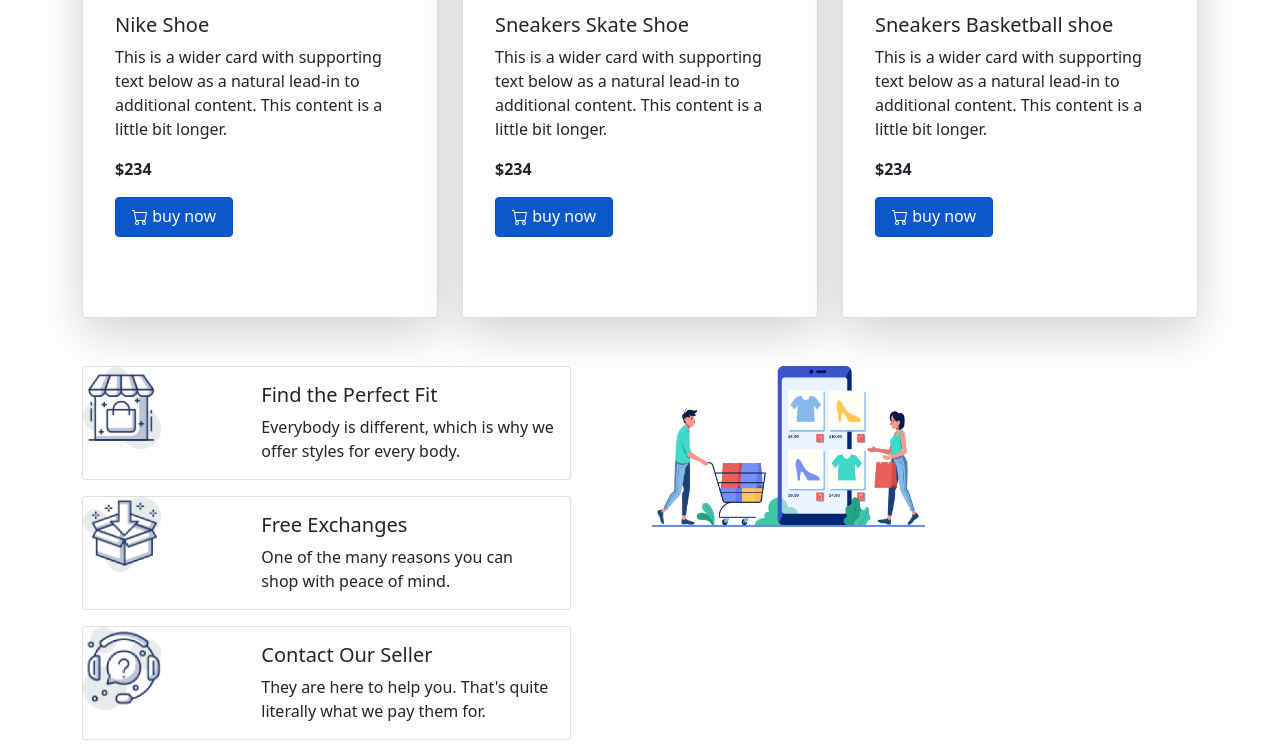
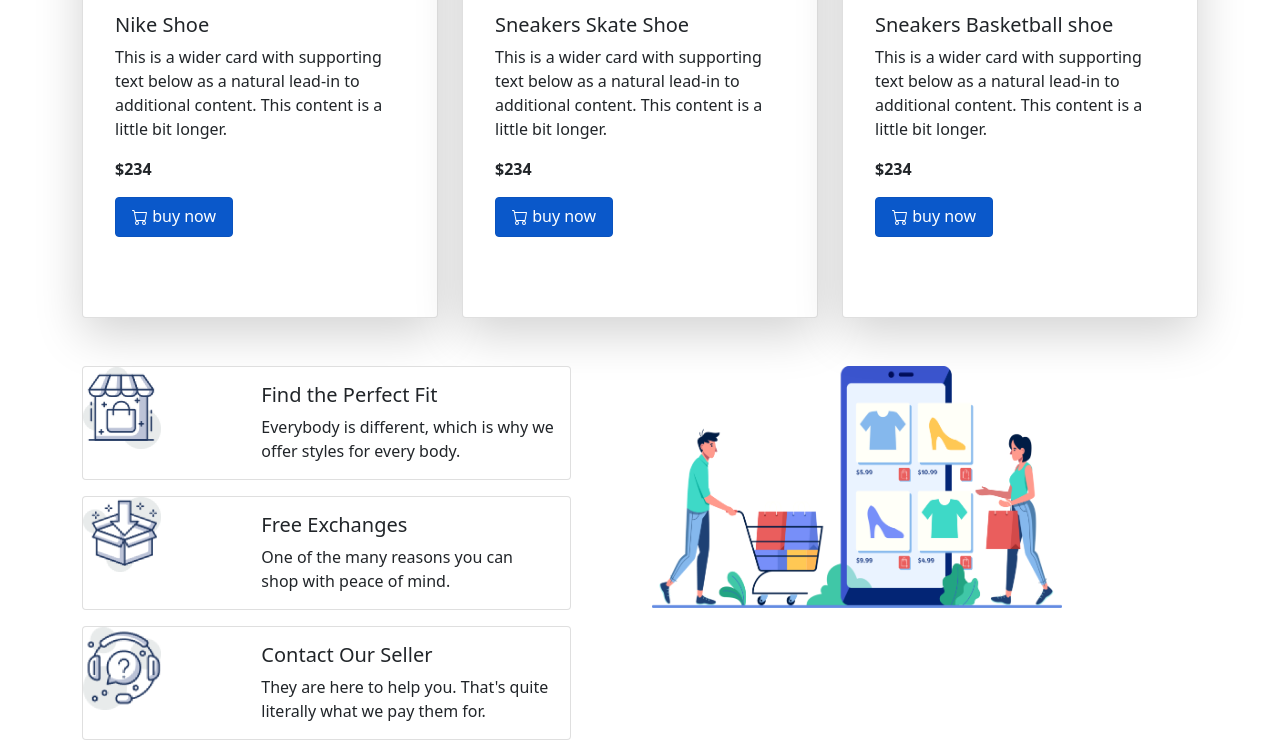
Before and after one commit to WahidaAkhter/Nike-React, a plain HTML site: page index.html in a window 1280 px wide. Shown: the part 1694-2450 px from the top of the page. Drawn offline with nearby package versions, Linux system fonts and the light colour scheme.

Commit message:
width added large

```diff
--- a/index.html
+++ b/index.html
@@ -252,7 +252,7 @@
                     </div>
                 </div>
                 <div class="col-lg-6">
-                    <img class="img-fluid w-50" src="icons/XMLID 1.png" alt="">
+                    <img class="img-fluid w-75" src="icons/XMLID 1.png" alt="">
                 </div>
             </div>
 
```
